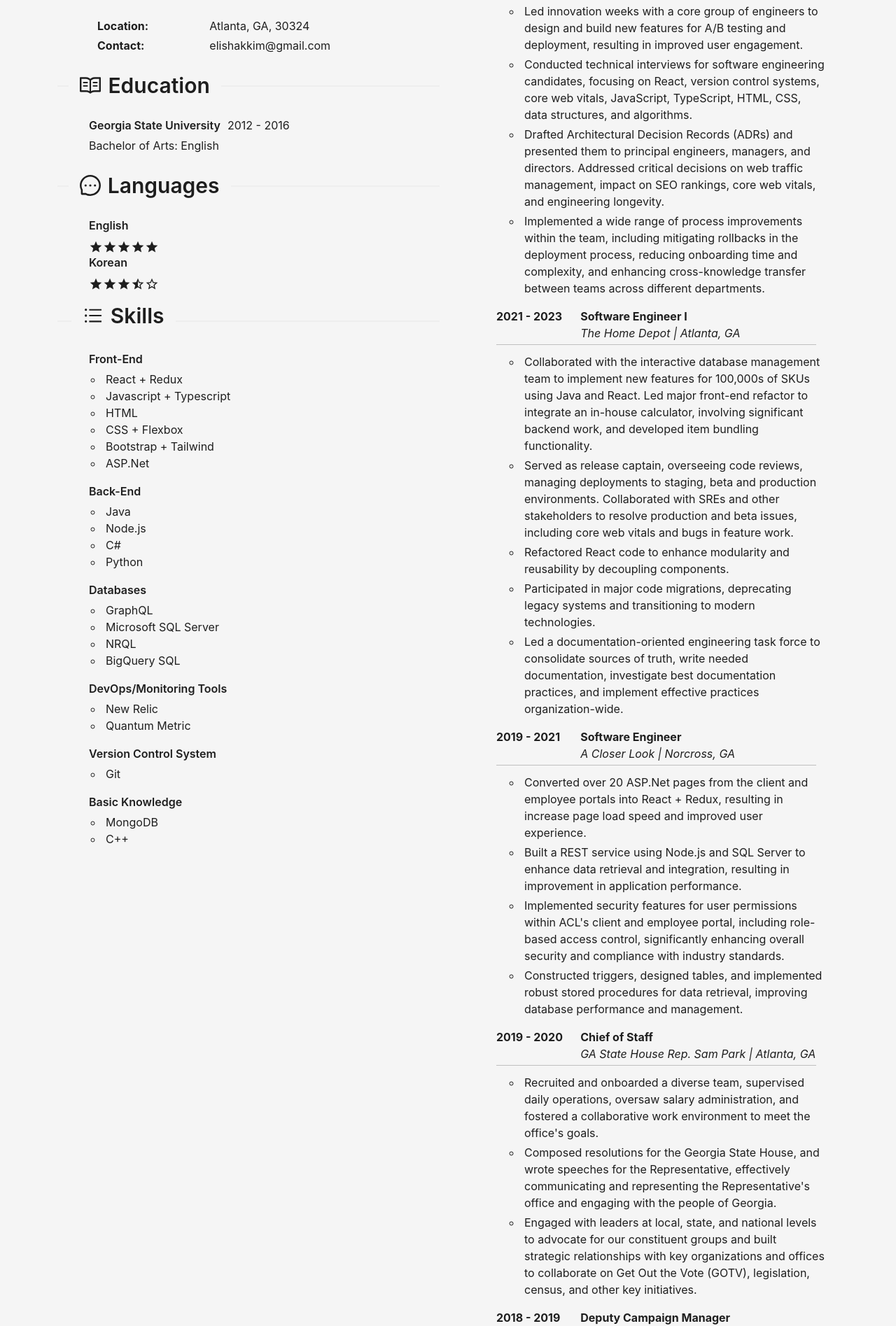
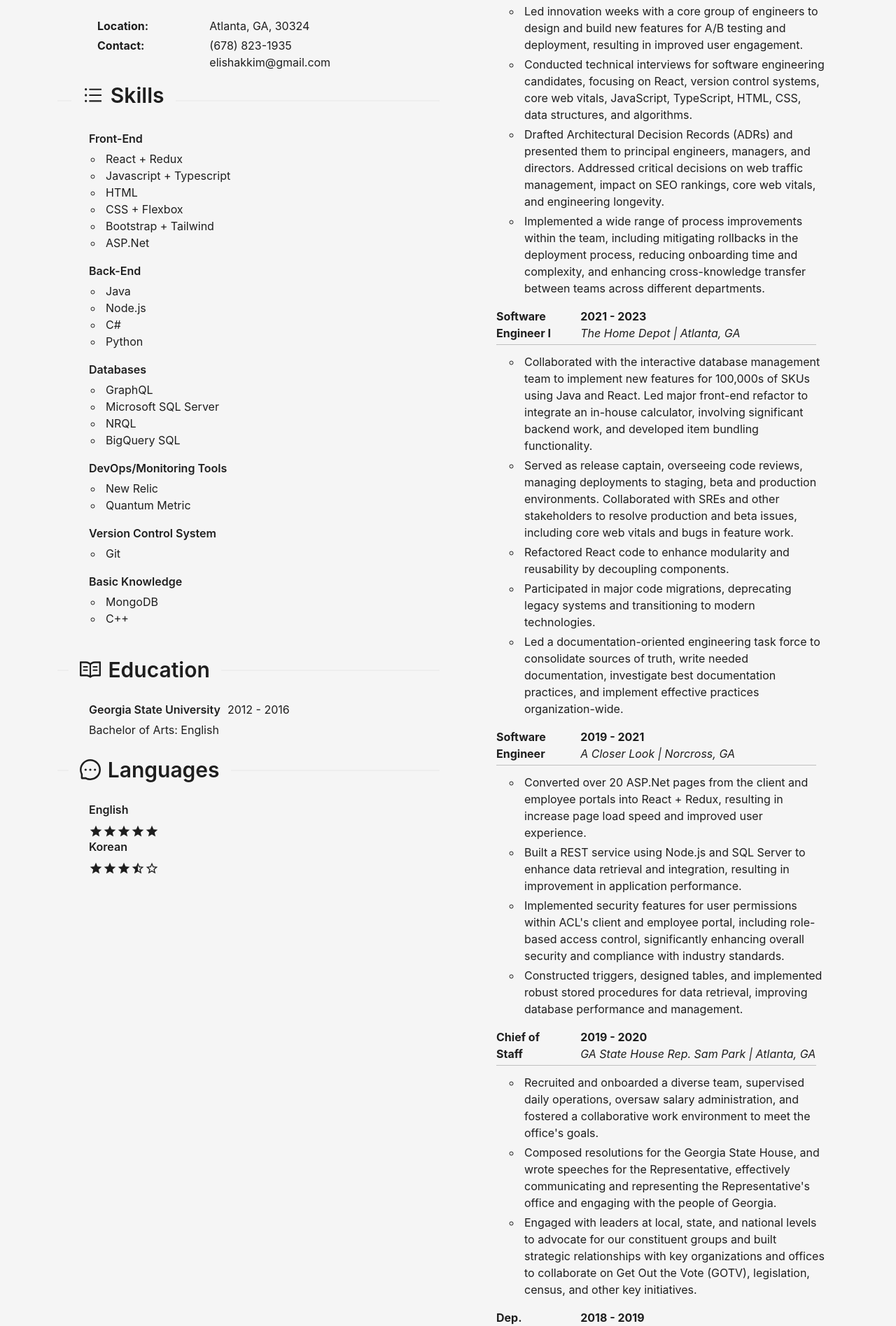
Before and after one commit to elishakkim/resume-website, a React (Create React App) app: page / in a window 1280 px wide. Shown: the part 375-2270 px from the top of the page at 70% size. Built offline with nearby package versions, Linux system fonts and the light colour scheme.

Commit message:
Small Changes

```diff
--- a/src/components/Info.js
+++ b/src/components/Info.js
@@ -47,10 +47,21 @@ export const Info = () => {
         <div className='container'>
           <div className="row">
             <div className="col-4 fw-bold">Contact:</div>
-            <div className="col-8">{InfoConstants.email}</div>
+            <div className="col-8">
+              <div>{InfoConstants.phone}</div>
+              <div>{InfoConstants.email}</div>
+            </div>
+
           </div>
         </div>
       </Title>
+      <Divider orientation="left">
+        <Title level={2}>
+          <BarsOutlined className="info-header-icon" />
+          Skills
+        </Title>
+      </Divider>
+      <Skills />
       <Divider orientation="left">
         <Title level={2} className='info-title'>
           <ReadOutlined className="info-header-icon" />
@@ -90,13 +101,7 @@ export const Info = () => {
           </div>
         </div>
       </Title>
-      <Divider orientation="left">
-        <Title level={2}>
-          <BarsOutlined className="info-header-icon" />
-          Skills
-        </Title>
-      </Divider>
-      <Skills />
+
     </div>
   )
 }
--- a/src/components/subcomponents/Job.js
+++ b/src/components/subcomponents/Job.js
@@ -14,10 +14,10 @@ export const Job = (props) => {
     <>
       <div className="row">
         <div className="col-sm-2 col-md-3">
-          <b>{timeframe}</b>
+          <b>{title}</b>
         </div>
         <div className="col-sm-10 col-md-9">
-          <b>{title}</b>
+          <b>{timeframe}</b>
           <br />
           <i>{location}</i>
         </div>
--- a/src/files/ExperienceContstants.js
+++ b/src/files/ExperienceContstants.js
@@ -59,7 +59,7 @@ export const JOBS = [
   },
   {
     timeframe: '2018 - 2019',
-    title: 'Deputy Campaign Manager',
+    title: 'Dep. Campaign Manager',
     location: 'GA State House Rep. Sam Park | Lawrenceville, GA',
     experience: 'deputyCampaignManager'
   }
--- a/src/files/InfoConstants.js
+++ b/src/files/InfoConstants.js
@@ -2,5 +2,6 @@ export const InfoConstants = {
   summary: 'Experienced full-stack software engineer who enjoys software and solutions architecting seeking opportunities on a fast-paced team to help lead and contribute expertise for the growth of the organization.',
   location: 'Atlanta, GA, 30324',
   email: 'elishakkim@gmail.com',
+  phone: '(678) 823-1935',
   universityTime: '2012 - 2016'
 }
```
